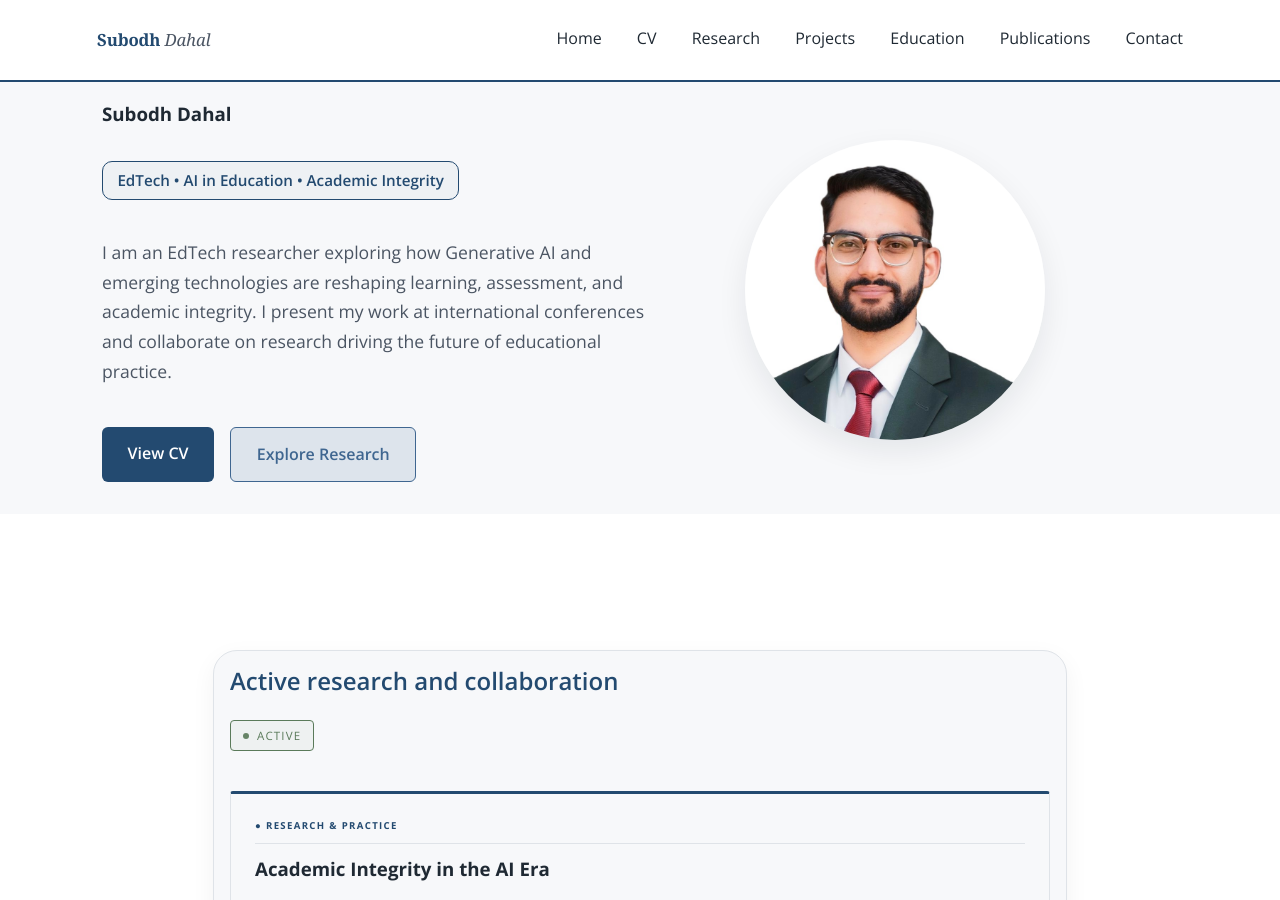
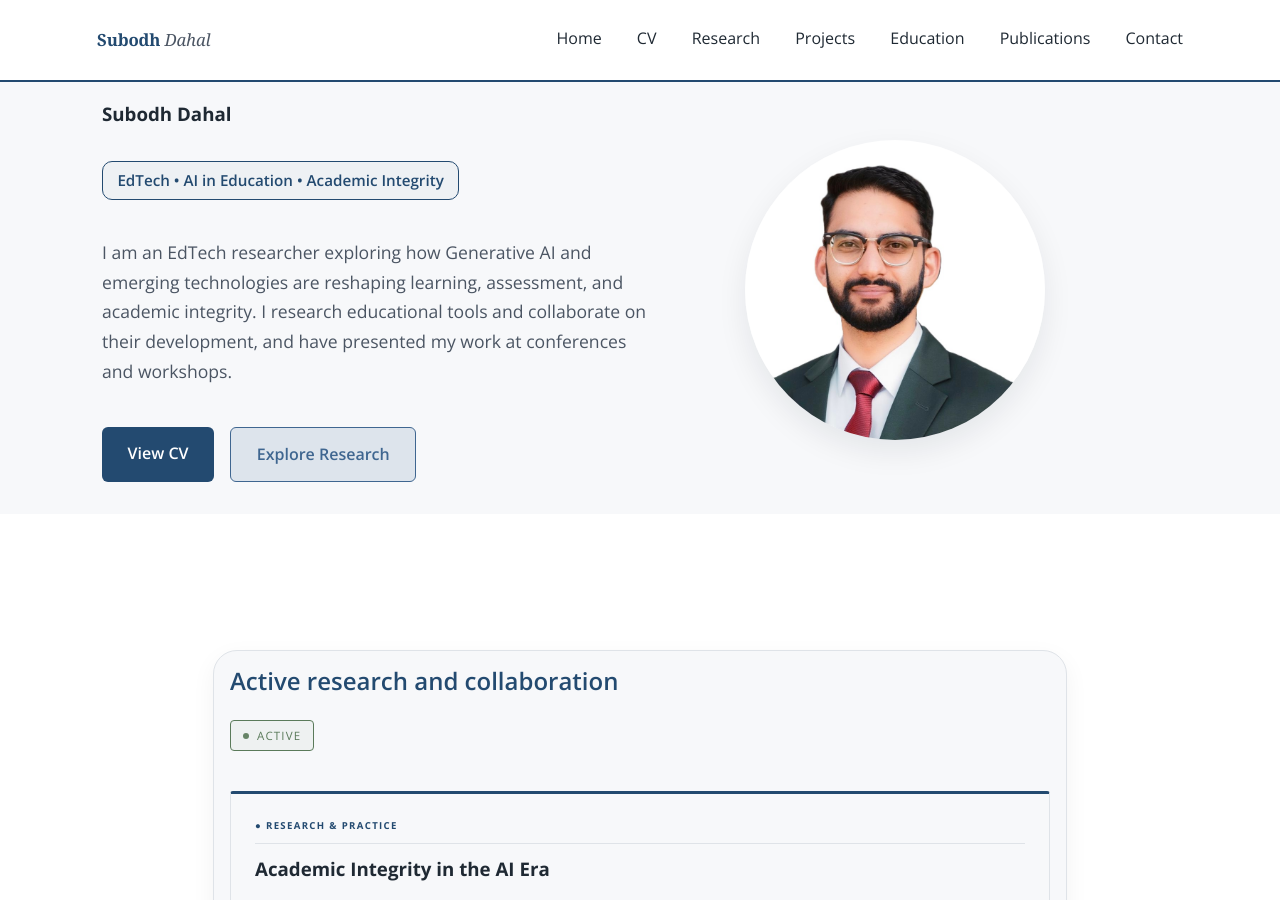
Before and after one commit to dahalsubodh/dahalsubodh.github.io, a Jekyll site: the page built from index.md, in a window 1280 px wide and 900 px high. Built offline with Jekyll 4.4.1, drawn with Linux system fonts in a browser that asks for light colours.

Commit message:
Update hero.html

```diff
--- a/_includes/hero.html
+++ b/_includes/hero.html
@@ -11,8 +11,7 @@
       <p class="hero-subtitle">EdTech • AI in Education • Academic Integrity</p>
 
       <p class="hero-description">
-       I am an EdTech researcher exploring how Generative AI and emerging technologies are reshaping learning, assessment, and academic integrity. I present my work at international conferences and collaborate on research driving the future of educational practice.
-      </p>
+       I am an EdTech researcher exploring how Generative AI and emerging technologies are reshaping learning, assessment, and academic integrity. I research educational tools and collaborate on their development, and have presented my work at conferences and workshops.</p>
 
       <div class="hero-cta">
         <a href="https://subodhdahal.me/assets/CV-Subodh-dahal-v2032026.pdf" class="btn-primary" target="_blank" rel="noopener">View CV</a>
```
